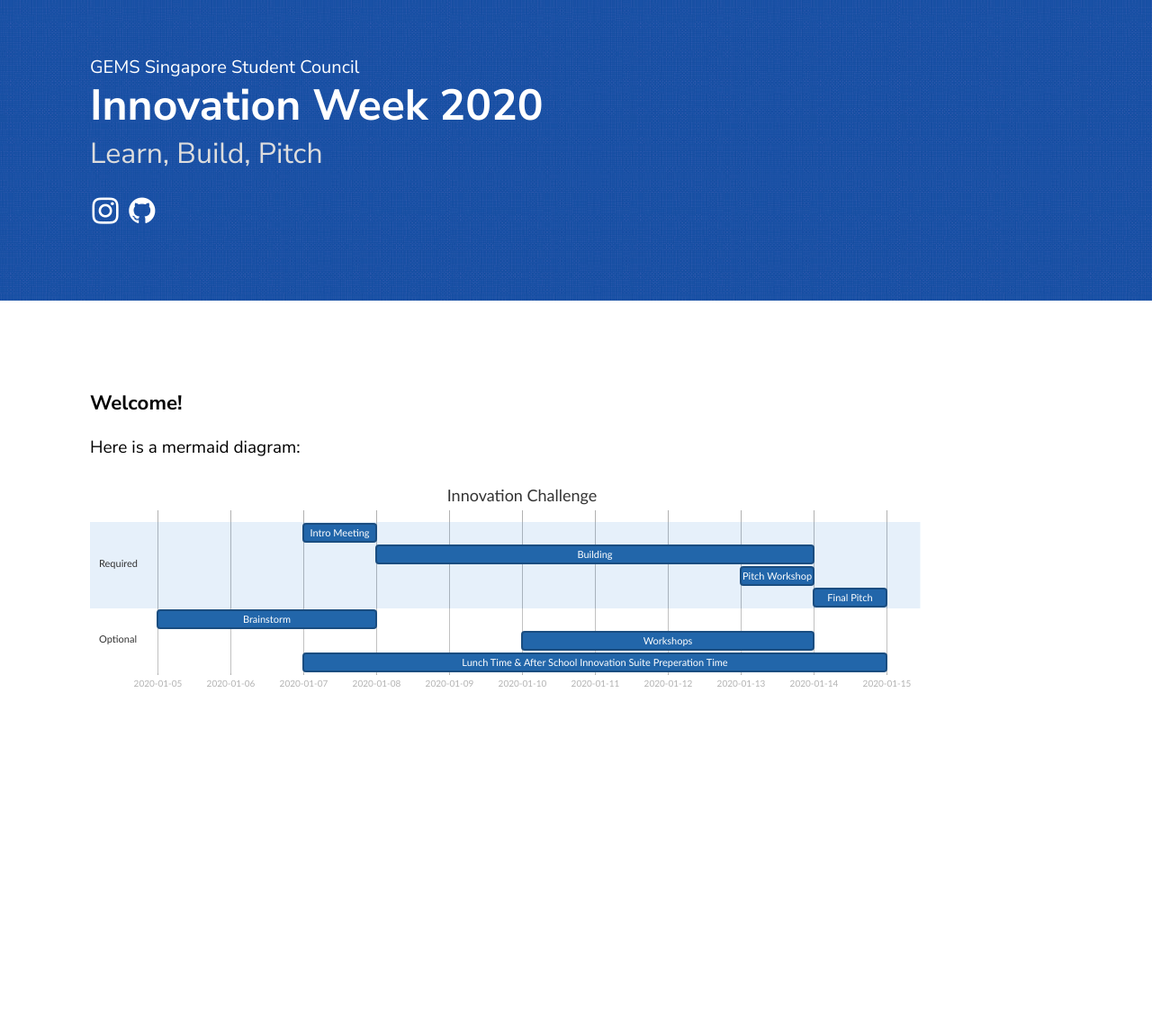
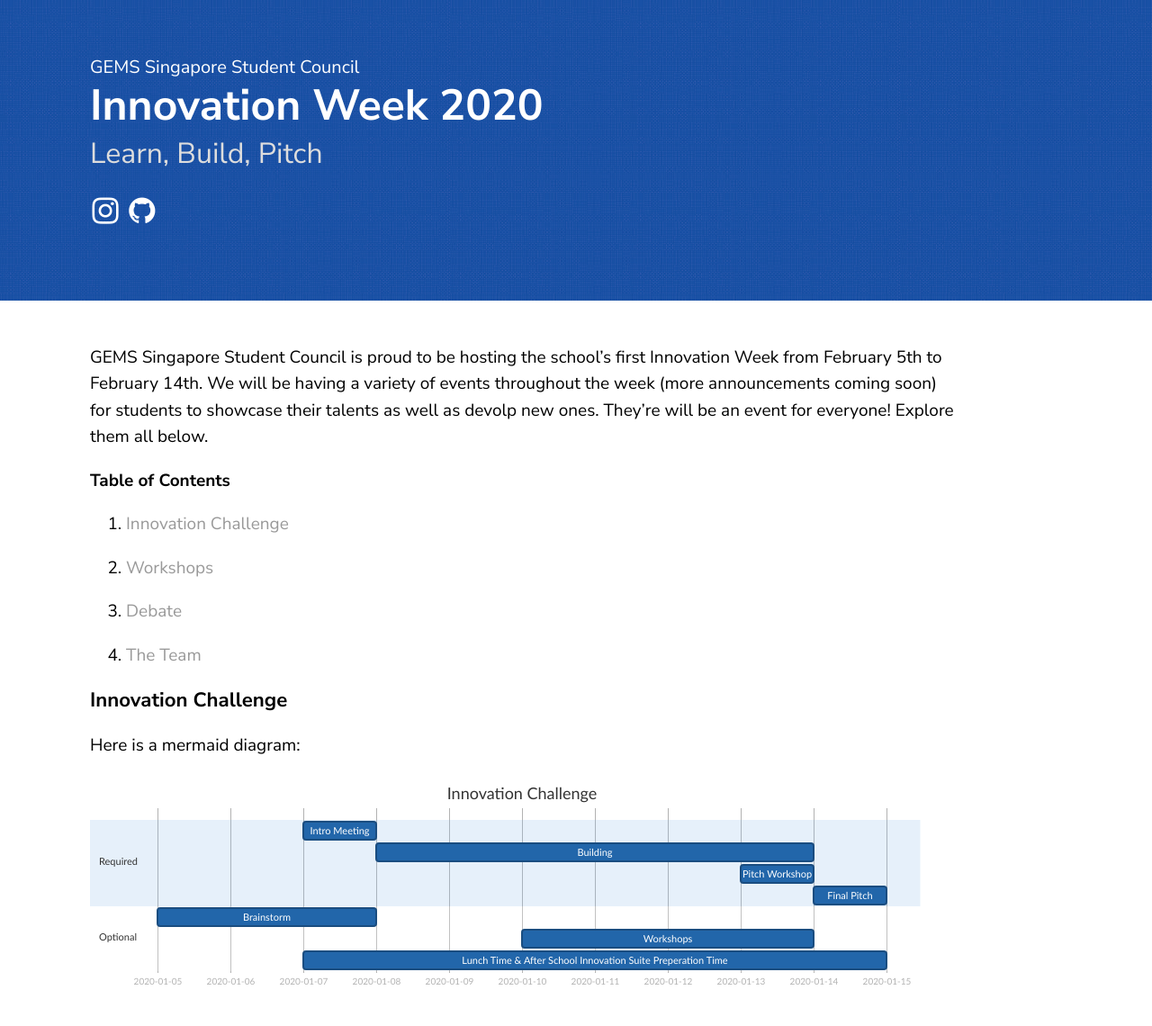
Before and after one commit to gemssingaporestudentcouncil/innovationweek2020, a Jekyll site: the page built from index.md, in a window 1280 px wide. Shown: the whole page at 90% size. Built offline with Jekyll 4.4.1, drawn with Linux system fonts in a browser that asks for light colours; before the commit the page ends 900 px from its top, so only the background shows below that.

Commit message:
Update index.md

```diff
--- a/index.md
+++ b/index.md
@@ -2,9 +2,20 @@
 layout: page
 ---
 
-<br>
+GEMS Singapore Student Council is proud to be hosting the school's first Innovation Week from February 5th to February 14th. We will be having a variety of events throughout the week (more announcements coming soon) for students to showcase their talents as well as devolp new ones. They're will be an event for everyone! Explore them all below.
 
-### Welcome!
+**Table of Contents**
+
+1. [Innovation Challenge](google.com)
+
+2. [Workshops](google.com)
+
+3. [Debate](google.com)
+
+4. [The Team](google.com)
+
+### Innovation Challenge
+
 
 Here is a mermaid diagram:
   <div class="mermaid">
```
